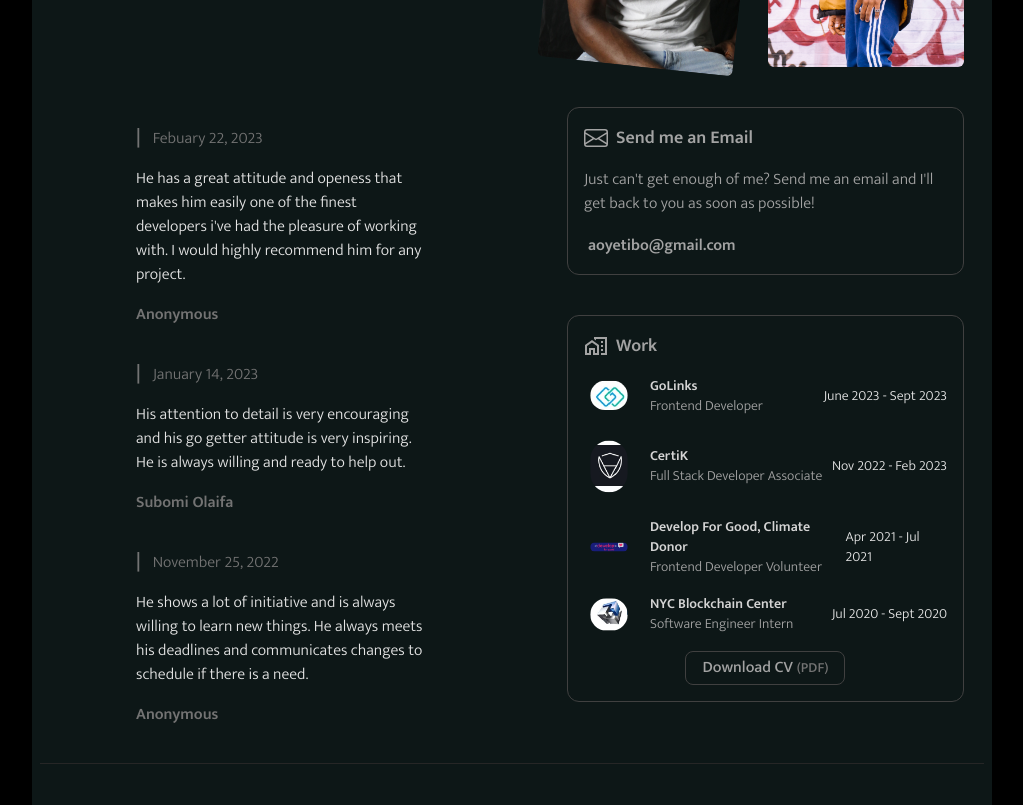
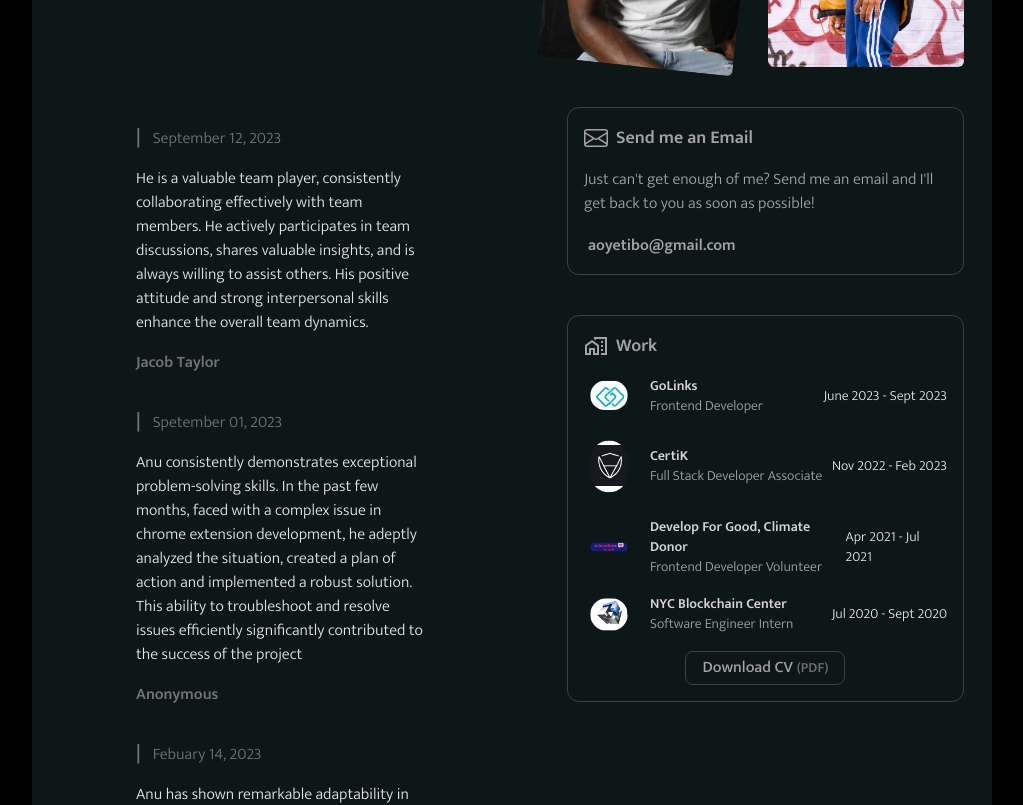
Before and after one commit to Aoyetibo557/minimal-portfolio, a Next.js app: page /home in a window 1280 px wide. Shown: the part 820-1625 px from the top of the page, without its empty margins (128-1151 px from the left). Built offline with nearby package versions, Linux system fonts and the light colour scheme; a web font is replaced by a local one.

Commit message:
updates...

```diff
--- /dev/null
+++ b/components/Utility/hooks/utils.ts
@@ -0,0 +1,5 @@
+const truncateString = (str: any, n: any = 20) => {
+  return str.length > n ? str.substr(0, n - 1) + "..." : str;
+};
+
+export { truncateString };
--- a/components/_about/info.tsx
+++ b/components/_about/info.tsx
@@ -59,16 +59,16 @@ export const AboutInfo = () => {
             }`}>
             I've loved building things for as long as I can remember. My passion
             for building things has led me to a career in software engineering.
-            My most recent role was as a Full stack Developer Associate at{" "}
+            My most recent role was as a Frontend developer at{" "}
             <span
               className={` ${
                 theme === "light" ? "text-neutral-800" : "text-minimal-white"
               } mukta-font text-lg font-semibold `}>
               <a
-                href="https://www.certik.com/"
+                href="https://www.golinks.io/"
                 target="_blank"
                 rel="noreferrer">
-                CertiK
+                GoLinks (YC W19)
               </a>
             </span>{" "}
             where I worked on multiple projects using Typescript, React,
--- a/components/_project/projectcard.tsx
+++ b/components/_project/projectcard.tsx
@@ -1,5 +1,6 @@
 import Image from "next/image";
 import { BsLink45Deg } from "react-icons/bs";
+import { truncateString } from "../Utility/hooks/utils";
 
 type Props = {
   title: string;
@@ -37,7 +38,9 @@ export const ProjectCard = (props: Props) => {
         <div
           className={`mukta-font font-medium text-lg ${
             props.theme === "light" ? "text-neutral-700" : "text-neutral-200"
-          }`}>
+          }`}
+          title={props.title}
+          aria-label={props.title}>
           {props.title}
         </div>
       </div>
@@ -45,8 +48,10 @@ export const ProjectCard = (props: Props) => {
         <div
           className={`mukta-font font-light text-base ${
             props.theme === "light" ? "text-neutral-700" : "text-neutral-400"
-          }`}>
-          {props.description}
+          }`}
+          title={props.description}
+          aria-label={props.description}>
+          {truncateString(props.description, 75)}
         </div>
       </div>
       <div className="mt-5">
@@ -57,7 +62,9 @@ export const ProjectCard = (props: Props) => {
               : "text-neutral-400 hover:text-neutral-100"
           }`}>
           <BsLink45Deg className={`inline-block mr-2`} />
-          <span>{props.link === "" ? "github.com" : props.link}</span>
+          <span title={props.link} aria-label={props.link}>
+            {props.link === "" ? "github.com" : truncateString(props.link, 25)}
+          </span>
         </div>
       </div>
     </a>
--- a/const/comment.ts
+++ b/const/comment.ts
@@ -9,23 +9,30 @@ interface Comment {
 export const commentlist: Comment[] = [
   {
     image: "/static/images/js.png",
-    name: "Anonymous",
+    name: "Jacob Taylor",
     comment:
-      "He has a great attitude and openess that makes him easily one of the finest developers i've had the pleasure of working with. I would highly recommend him for any project.",
-    date: "Febuary 22, 2023",
-  },
-  {
-    image: "/static/images/js.png",
-    name: "Subomi Olaifa",
-    comment:
-      "His attention to detail is very encouraging and his go getter attitude is very inspiring. He is always willing and ready to help out.",
-    date: "January 14, 2023",
+      "He is a valuable team player, consistently collaborating effectively with team members. He actively participates in team discussions, shares valuable insights, and is always willing to assist others. His positive attitude and strong interpersonal skills enhance the overall team dynamics.",
+    date: "September 12, 2023",
   },
   {
     image: "/static/images/js.png",
     name: "Anonymous",
     comment:
+      "Anu consistently demonstrates exceptional problem-solving skills. In the past few months, faced with a complex issue in chrome extension development, he adeptly analyzed the situation, created a plan of action and implemented a robust solution. This ability to troubleshoot and resolve issues efficiently significantly contributed to the success of the project",
+    date: "Spetember 01, 2023",
+  },
+  {
+    image: "/static/images/js.png",
+    name: "Ethan Prince",
+    comment:
+      "Anu has shown remarkable adaptability in learning new technologies and frameworks. In the recent integration of TypeScript and NextJs, he quickly acquired the necessary skills and successfully implemented several features within the project timeline. His eagerness to stay updated on industry trends is commendable.",
+    date: "Febuary 14, 2023",
+  },
+  {
+    image: "/static/images/js.png",
+    name: "Temuulen Erdenekhuu",
+    comment:
       "He shows a lot of initiative and is always willing to learn new things. He always meets his deadlines and communicates changes to schedule if there is a need.",
-    date: "November 25, 2022",
+    date: "Febuary 11, 2022",
   },
 ];
--- a/const/project.ts
+++ b/const/project.ts
@@ -12,7 +12,7 @@ export const projects: Project[] = [
     title: "Map Markers",
     description:
       "A web app that allows users to search for locations and view the results on a map. The application is built using Next.js, TypeScript, Tailwind CSS, Redux Toolkit, and Leaflet. ",
-    image: "/static/images/git.png",
+    image: "/static/images/map.png",
     link: "https://anu-ground-signal-test.vercel.app/",
     github: "https://github.com/Aoyetibo557/Map-Markers",
     tech: ["NextJs", "TypeScript", "TailwindCSS", "Leaflet"],
--- a/pages/projects/index.tsx
+++ b/pages/projects/index.tsx
@@ -19,7 +19,8 @@ const Projects = () => {
         <div
           className={`mukta-font mt-5 w-3/4 font-light text-lg projects-subheadline
           ${theme === "light" ? "text-neutral-900" : "text-neutral-400"}
-        `}>
+        `}
+          title={`I've worked on tons of projects over the years but these are the ones that...`}>
           I've worked on tons of projects over the years but these are the ones
           that I'm most proud of. If you see something that piques your
           interest, feel free to click on it and play around. The code and live
```
Also changed, not shown: public/static/images/map.png (added).
